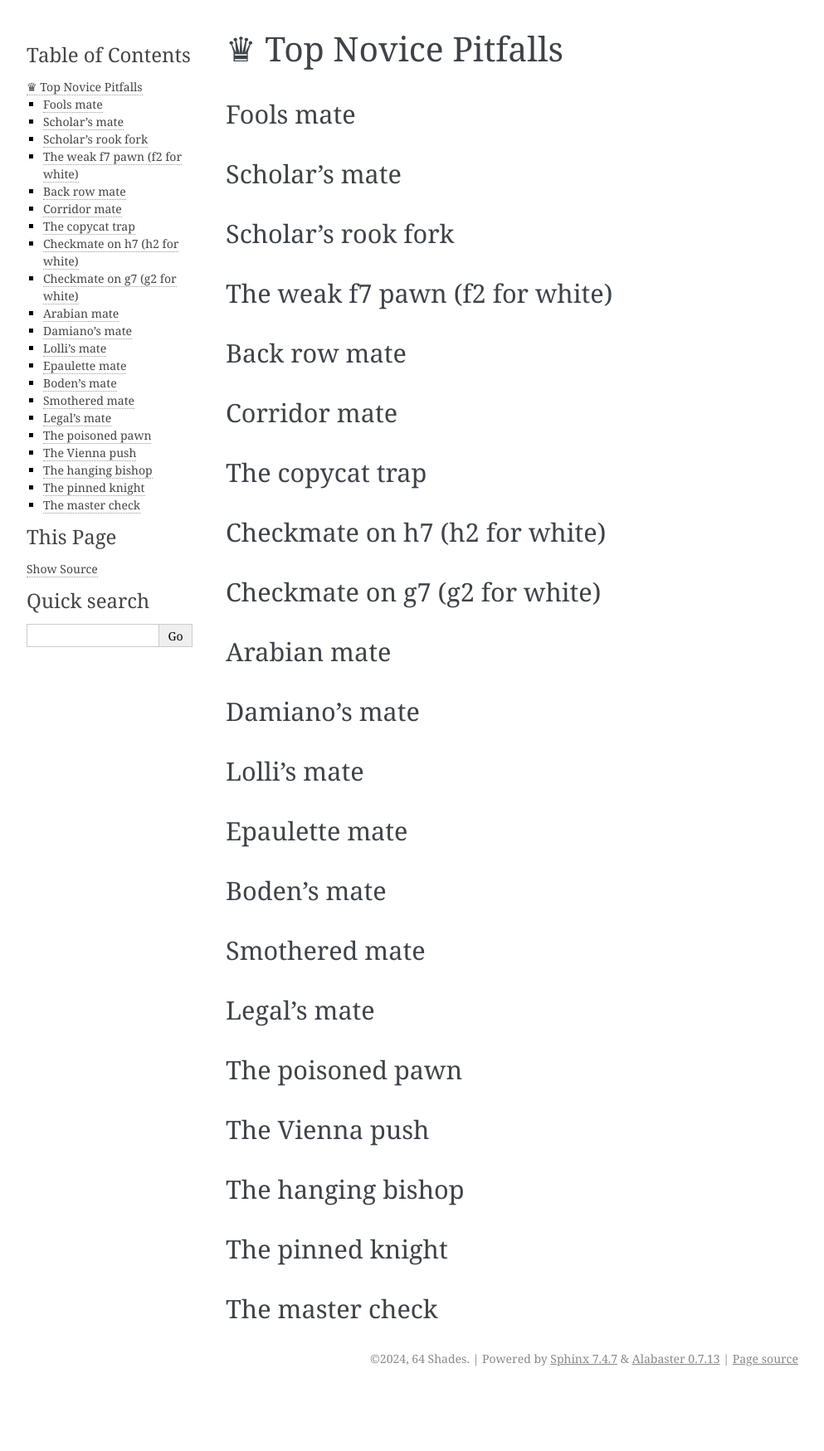
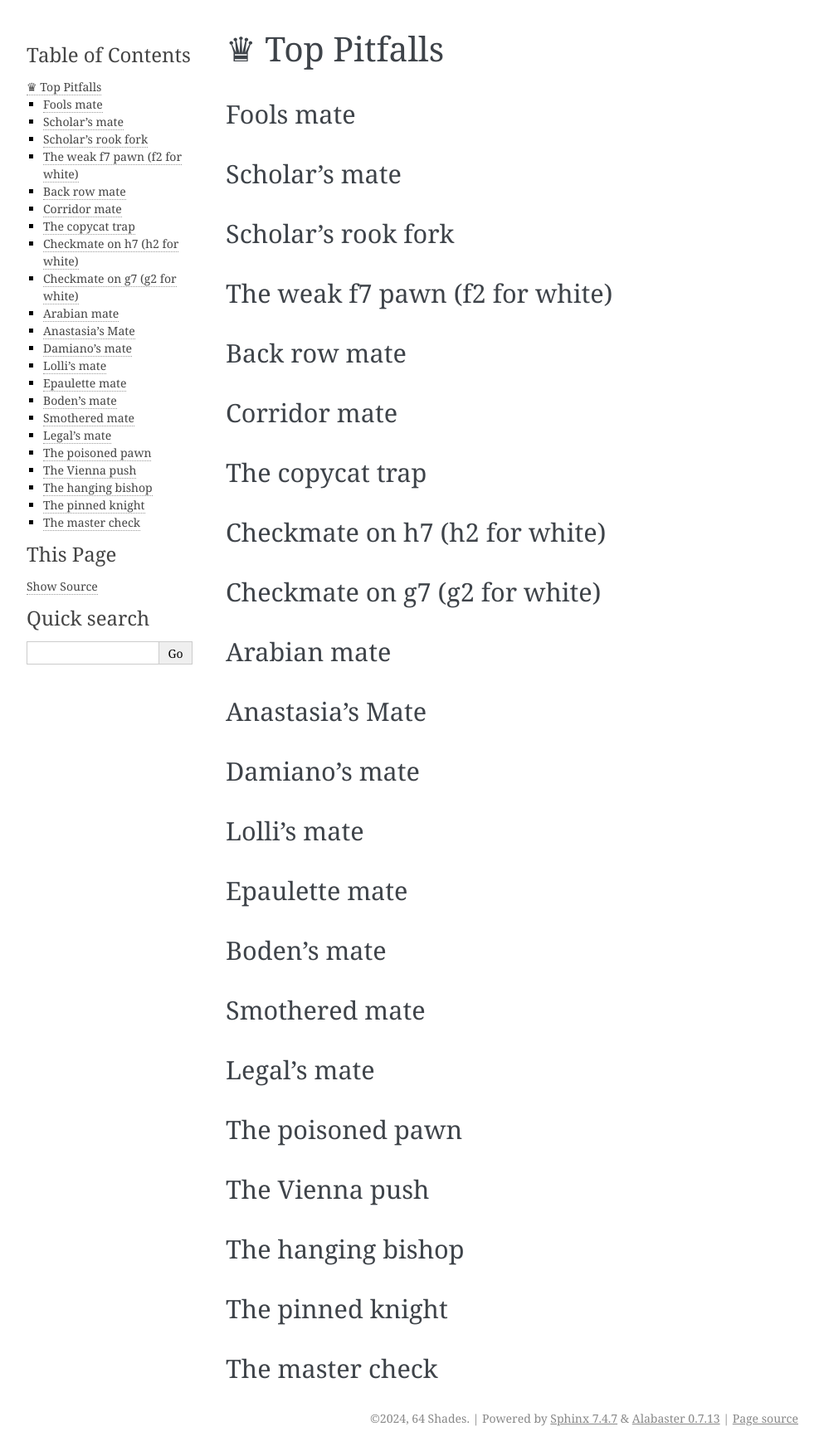
Before and after one commit to 64-shades/shah-mat, a Sphinx documentation site: the page built from doc/source/top-novice-pitfalls.md, in a window 1280 px wide. Shown: the whole page at 83% size, without its empty margins (148-1141 px from the left). Built offline with Sphinx 7.4.7, drawn with Linux system fonts in a browser that asks for light colours; before the commit the page ends 1677 px from its top, so only the background shows below that.

Commit message:
Update top-novice-pitfalls.md (#8)

```diff
--- a/doc/source/top-novice-pitfalls.md
+++ b/doc/source/top-novice-pitfalls.md
@@ -1,4 +1,4 @@
-# ♛ Top Novice Pitfalls
+# ♛ Top Pitfalls
 
 ## Fools mate
 
@@ -19,6 +19,8 @@
 ## Checkmate on g7 (g2 for white)
 
 ## Arabian mate
+
+## Anastasia's Mate
 
 ## Damiano's mate
 
```
